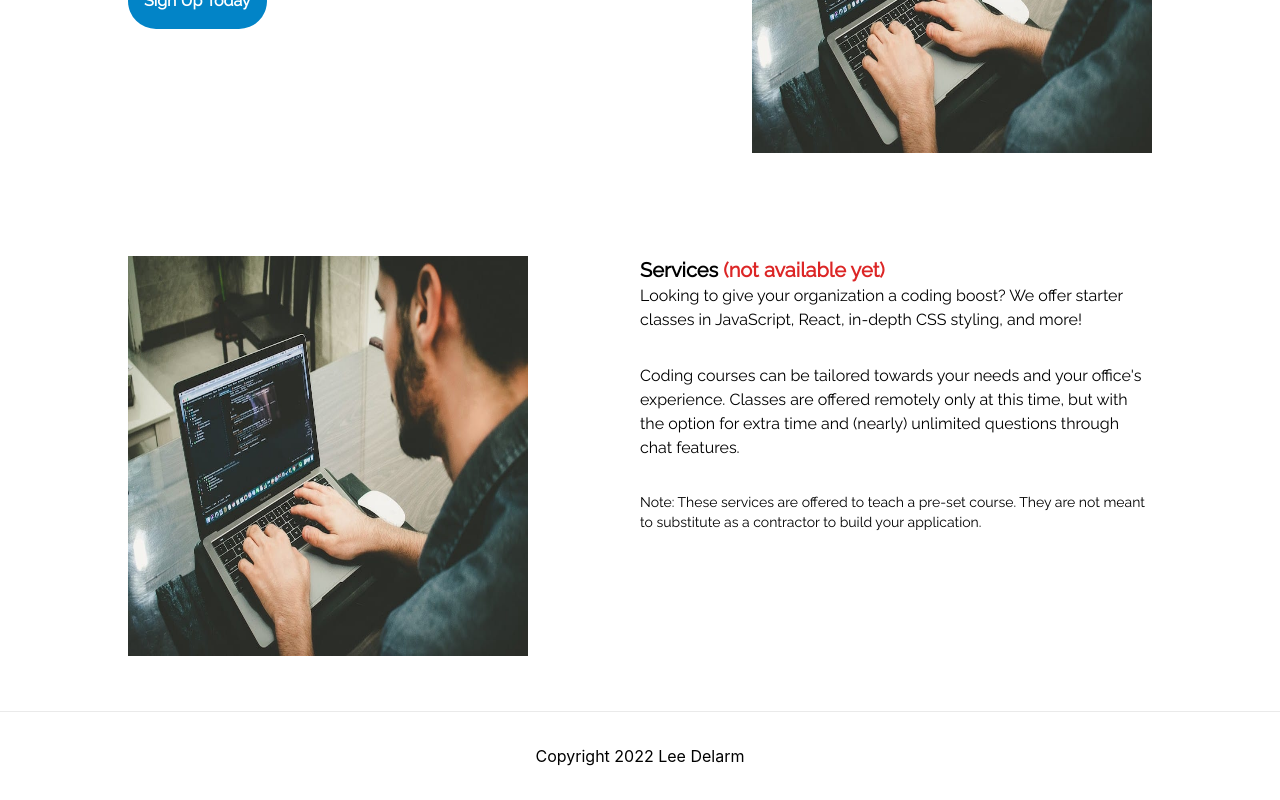
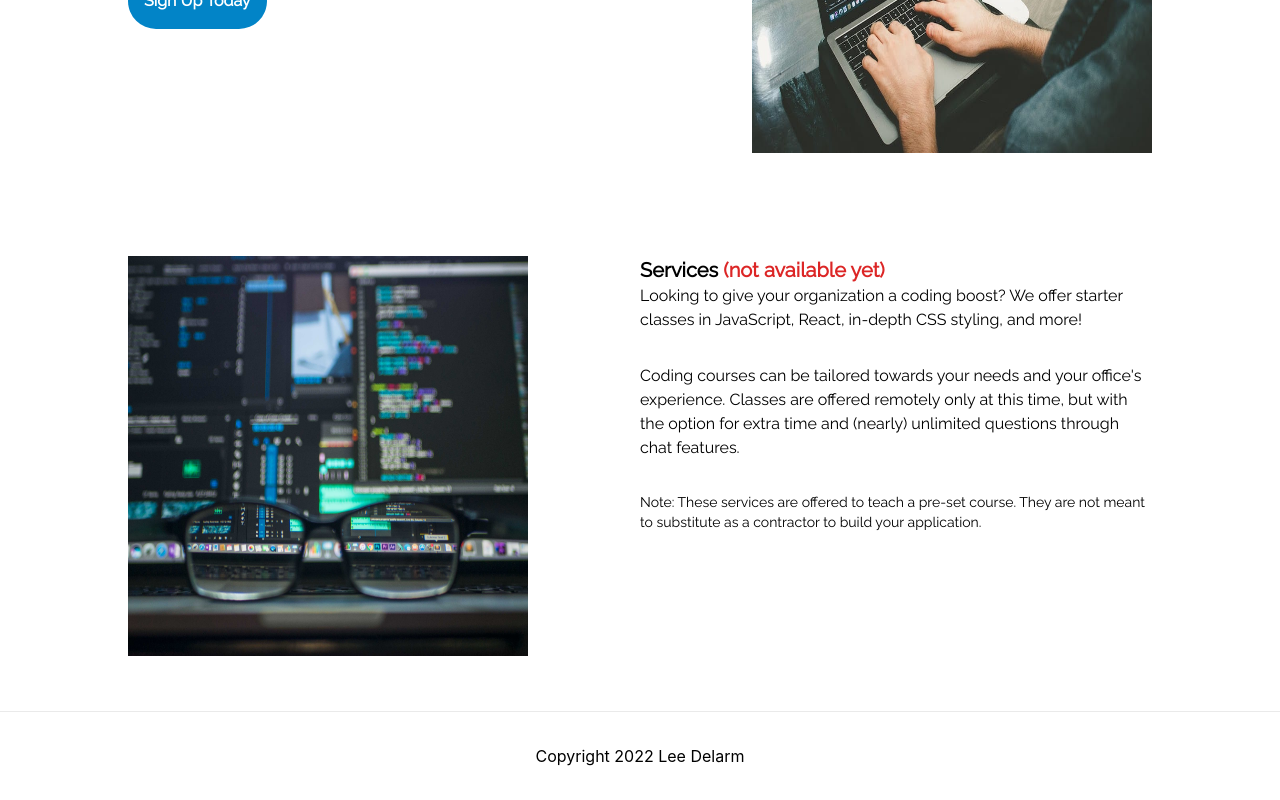
Before and after one commit to OrganicCat/school-frontend, a Next.js app: page / in a window 1280 px wide. Shown: the part 755-1555 px from the top of the page. Built offline with nearby package versions, Linux system fonts and the light colour scheme.

Commit message:
Add new image for services page

```diff
--- a/pages/services.tsx
+++ b/pages/services.tsx
@@ -4,7 +4,7 @@ import styles from '../styles/Home.module.css'
 export default function Services() {
     return (
         <div className={`${styles.ralewayFont} flex mx-auto max-w-screen-lg justify-between py-12`}>
-            <div><Image src="/coder.jpeg" width={400} height={400} /></div>
+            <div><Image src="/coding-glasses.jpg" width={400} height={400} /></div>
             <div className="w-1/2">
                 <p className="font-bold text-xl">Services <span className="text-red-600">(not available yet)</span></p>
                 <p className="pb-8">Looking to give your organization a coding boost? We offer starter classes in JavaScript, React, in-depth CSS styling, and more!</p>
```
Also changed, not shown: public/coding-glasses.jpg (added).
